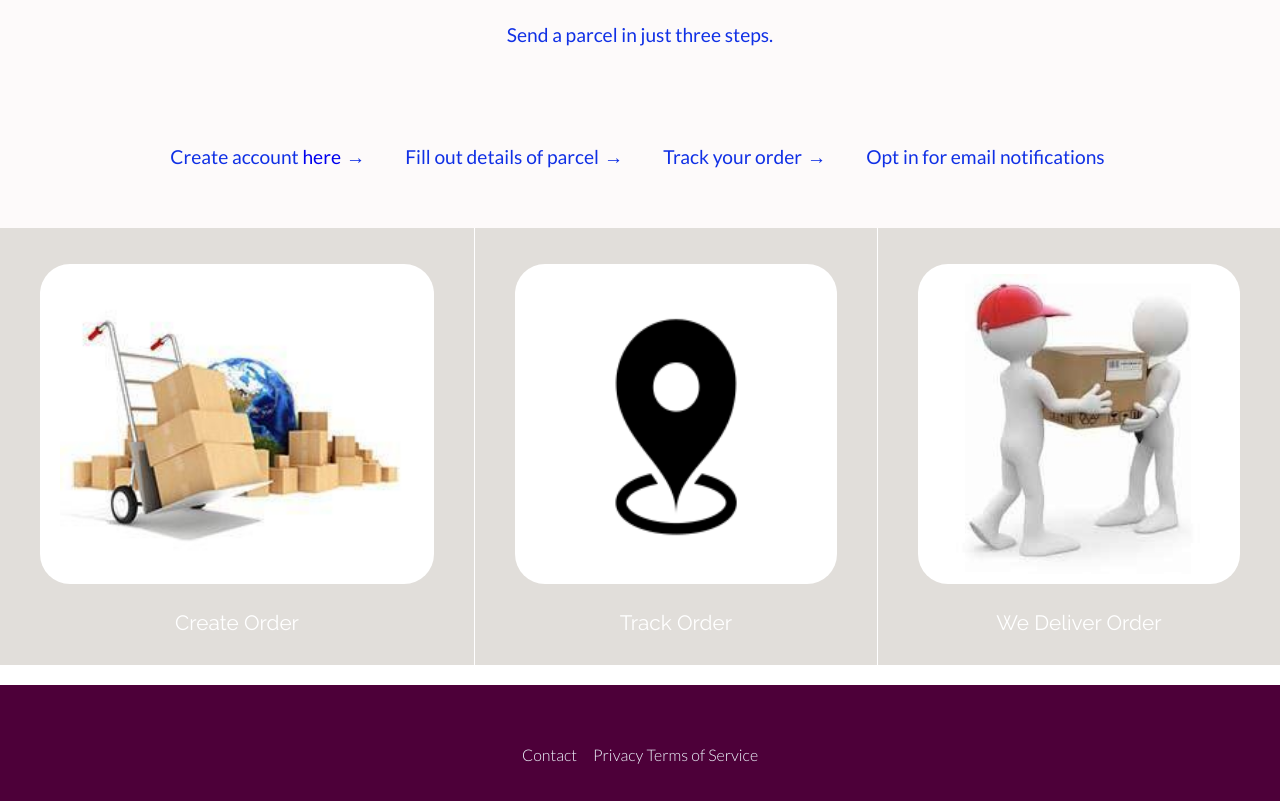
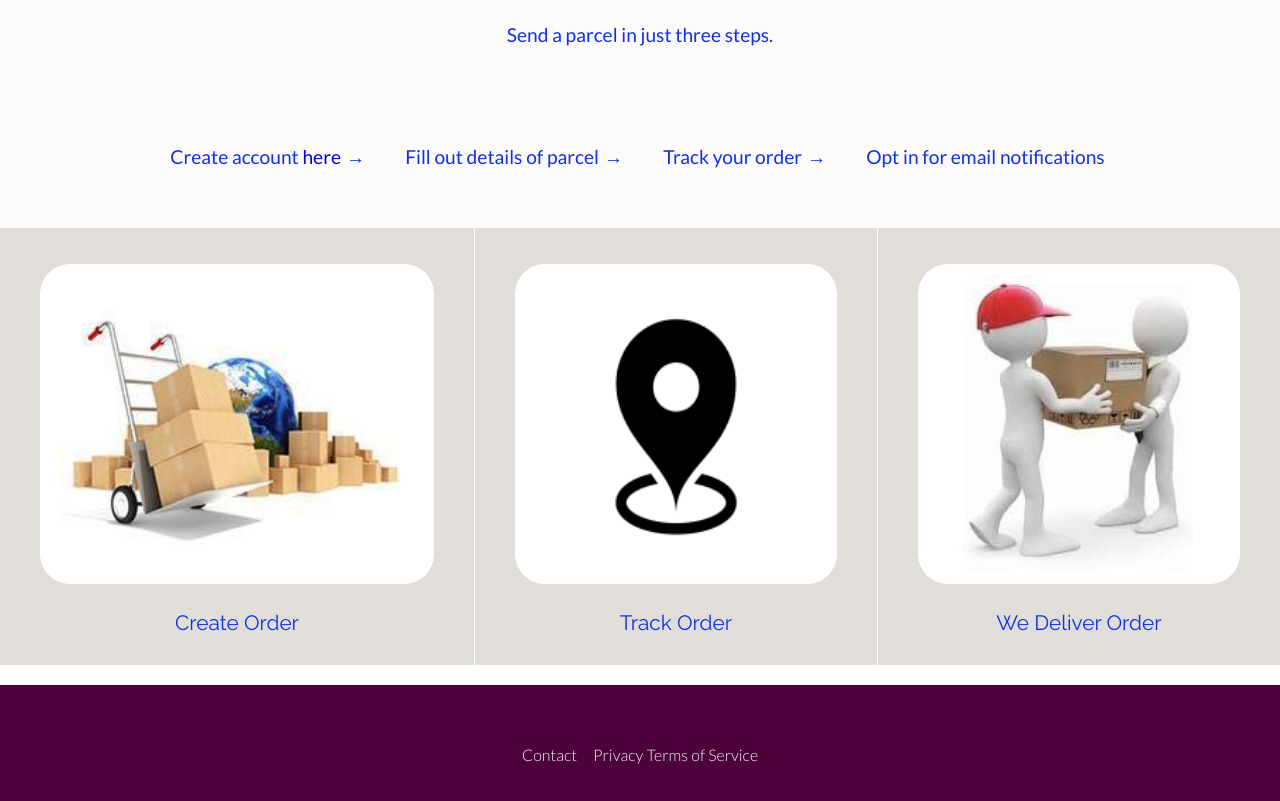
Before and after one commit to oneEyedSunday/sendIT, a plain HTML site: page UI/index.html in a window 1280 px wide. Shown: the part 726-1527 px from the top of the page. Drawn offline with Linux system fonts and the light colour scheme.

Commit message:
Changed showcase text color to make it more legible

```diff
--- a/UI/main.css
+++ b/UI/main.css
@@ -303,7 +303,7 @@ section {
 .showcase__text {
     font-family: 'Raleway', sans-serif;
     padding: 10px 30px;
-    color: #fff;
+    color: --var(--primary-color);
     font-size: 1.3em;
     text-align: center;
 }
```
